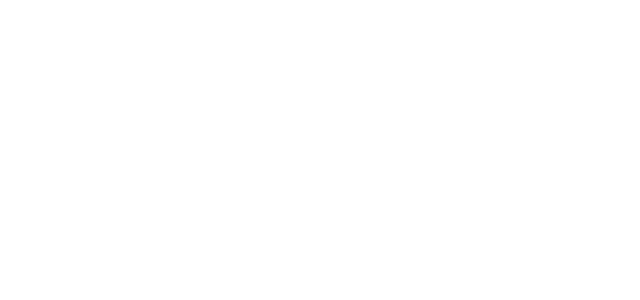
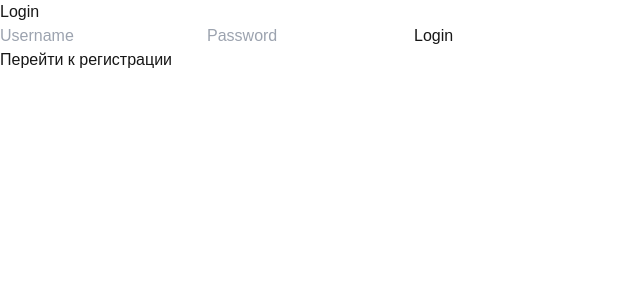
Before and after one commit to tr1ma1d/front-nicloud, a Next.js app: page /auth in a window 1280 px wide. Shown: the top 300 px of the page, without its empty margins (0-640 px from the left). Built offline with nearby package versions, Linux system fonts and the light colour scheme.

Commit message:
adding toggleForm

```diff
--- a/src/app/auth/page.tsx
+++ b/src/app/auth/page.tsx
@@ -1,7 +1,7 @@
 'use client'
 import { useState } from "react";
 
-export default function Home(){
+export default function Home() {
     const [isLogin, setLoginForm] = useState(true);
     const [formData, setFormData] = useState({
         username: "",
@@ -10,7 +10,7 @@
         email: "",
         phone: "",
     });
-
+    //вместо того, чтобы создавать кучу useState не нужных, можно просто обойтись этим методом
     const handleChange = (e: React.ChangeEvent<HTMLInputElement>) => {
         const { name, value } = e.target; // Извлекаем name и value из события
         setFormData((prevFormData) => ({
@@ -18,7 +18,7 @@
             [name]: value,  // Обновляем значение для соответствующего поля
         }));
     };
-    const hangleSubmit = (e: React.FormEvent<HTMLFormElement>) =>{
+    const handleSubmit = (e: React.FormEvent<HTMLFormElement>) => {
         e.preventDefault();
         if (isLogin) {
             // Если отображается форма Login
@@ -32,16 +32,31 @@
         }
     }
 
-    return(
+    const toggleForm = () => {
+        setLoginForm(!isLogin);
+    }
+
+    return (
         <div>
+            <h1>{isLogin ? "Login" : "Registration"}</h1>
+            {isLogin ? <LoginForm formData={formData}
+                handleChange={handleChange}
+                handleSubmit={handleSubmit} /> :
+                <RegisterForm
+                    formData={formData}
+                    handleChange={handleChange}
+                    handleSubmit={handleSubmit} />}
 
+            <button onClick={toggleForm}>
+                {isLogin ? "Перейти к регистрации" : "Перейти к логину"}
+            </button>
         </div>
     );
 }
 
 
-const RegisterForm = ({formData, handleSubmit, handleChange}: any) =>{
-    return(
+const RegisterForm = ({ formData, handleSubmit, handleChange }: any) => {
+    return (
         <form onSubmit={handleSubmit}>
             <input type="text" placeholder="Username" value={formData.username} onChange={handleChange} />
             <input type="password" placeholder="Password" value={formData.password} onChange={handleChange} />
@@ -53,8 +68,8 @@
     )
 }
 
-const LoginForm = ({formData, handleSubmit, handleChange}: any) =>{
-    return(
+const LoginForm = ({ formData, handleSubmit, handleChange }: any) => {
+    return (
         <form onSubmit={handleSubmit}>
             <input type="text" placeholder="Username" value={formData.username} onChange={handleChange} />
             <input type="password" placeholder="Password" value={formData.password} onChange={handleChange} />
```
